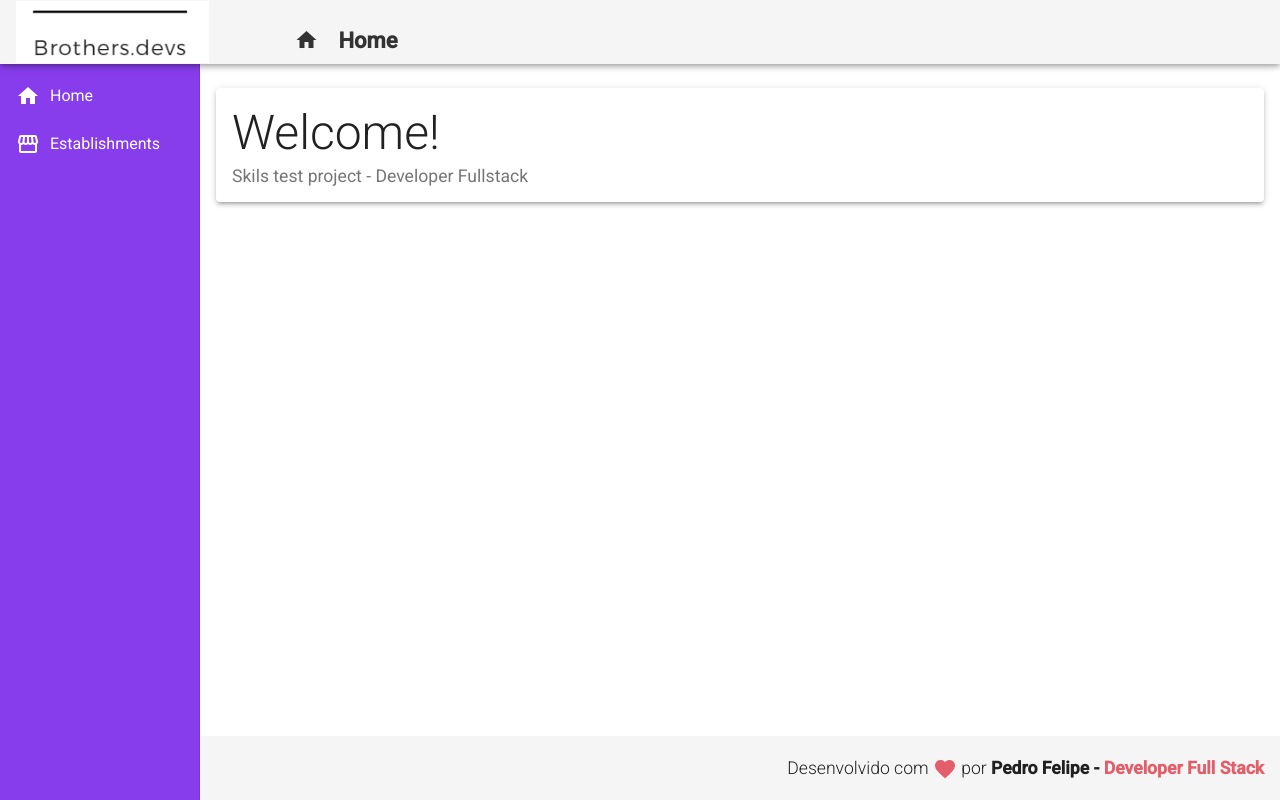
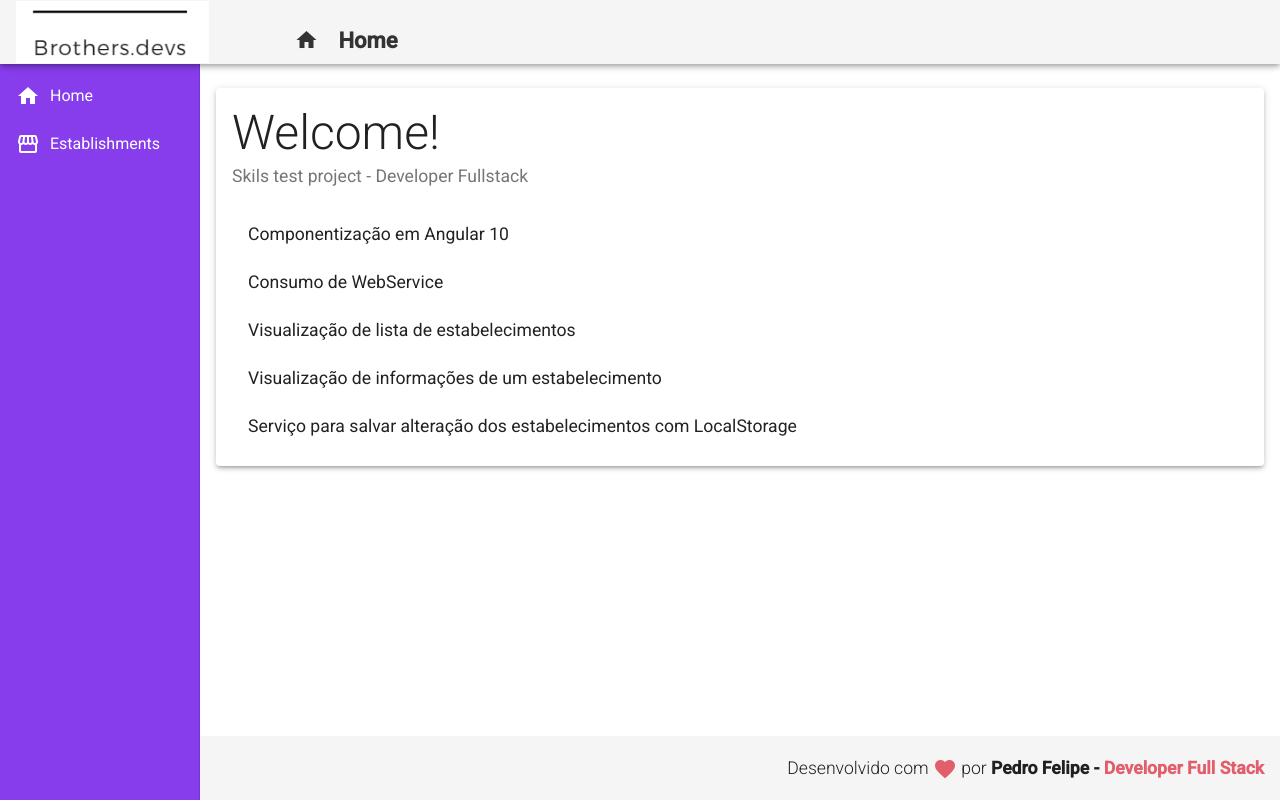
Before and after one commit to LordPedroFelipe/frontend-challenge, an Angular app: page / in a window 1280 px wide. Built offline with nearby package versions, Linux system fonts and the light colour scheme.

Commit message:
#000 - Ajustes

```diff
--- a/src/app/views/home/home.component.html
+++ b/src/app/views/home/home.component.html
@@ -5,4 +5,11 @@
   <mat-card-subtitle class="subtitle">
     Skils test project - Developer Fullstack
   </mat-card-subtitle>
+  <mat-list role="list">
+    <mat-list-item role="listitem" class="subtitle">Componentização em Angular 10</mat-list-item>
+    <mat-list-item role="listitem" class="subtitle">Consumo de WebService</mat-list-item>
+    <mat-list-item role="listitem" class="subtitle">Visualização de lista de estabelecimentos</mat-list-item>
+    <mat-list-item role="listitem" class="subtitle">Visualização de informações de um estabelecimento</mat-list-item>
+    <mat-list-item role="listitem" class="subtitle">Serviço para salvar alteração dos estabelecimentos com LocalStorage</mat-list-item>
+  </mat-list>
 </mat-card>
```
